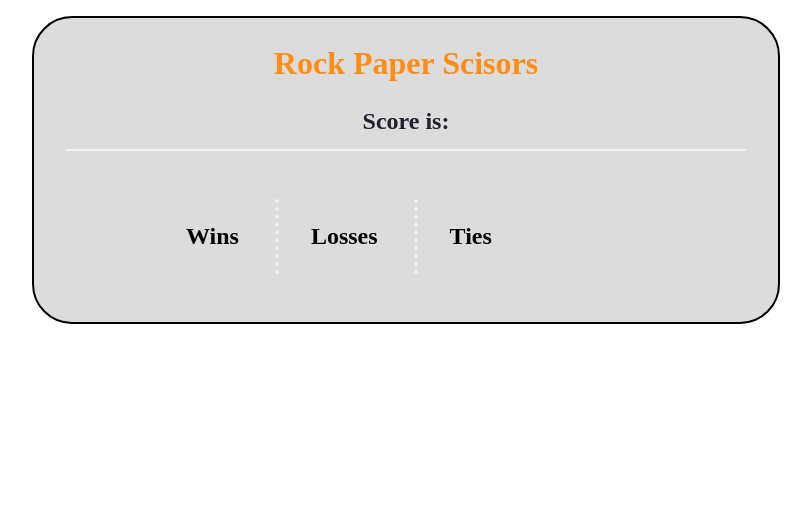
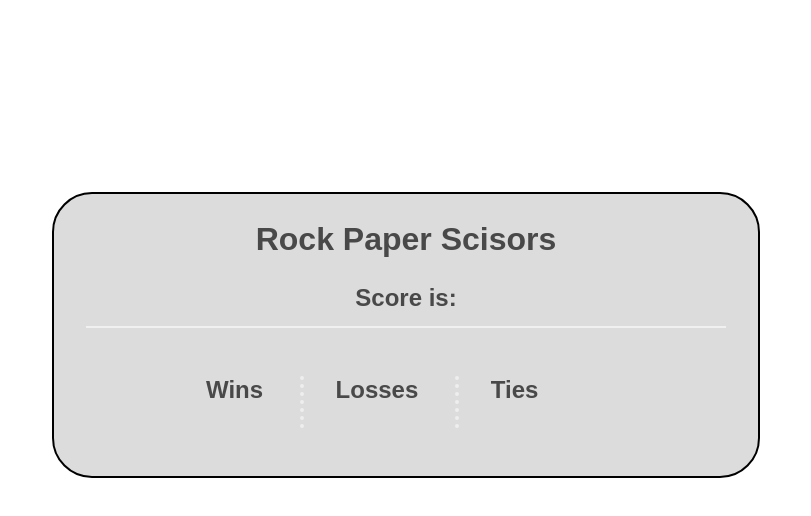
Before and after one commit to echo-dave/Rock-Paper-Scissors, a plain HTML site: page index.html in a window 1280 px wide. Shown: the whole page, without its empty margins (234-1045 px from the left). Drawn offline with Linux system fonts and the light colour scheme.

Commit message:
moved styling to styles.css and did a little formatting for readability

```diff
--- a/index.html
+++ b/index.html
@@ -6,85 +6,14 @@
     <meta name="viewport" content="width=device-width, initial-scale=1.0">
     <meta http-equiv="X-UA-Compatible" content="ie=edge">
     <title>Rock Paper Scisors</title>
-
-    <style>
-        h1 {
-            font-size: 2rem;
-            text-align: center;
-            color: rgb(255, 141, 20);
-        }
-
-        h2 {
-            display: block;
-            font-size: 1.5rem;
-            color: rgb(32, 32, 46);
-            position: relative;
-            margin-bottom: 4rem;
-        }
-
-        h2::after {
-            content: '';
-            width: 100%;
-            background: rgb(240, 240, 240);
-            height: .125rem;
-            position: absolute;
-            bottom: -1rem;
-            left: 0;
-        }
-
-        h3 {
-            font-size: 1.5rem;
-            box-sizing: content-box;
-            margin-top: o;
-        }
-
-        ul {
-            margin: 1em auto;
-            list-style: none;
-        }
-
-        li {
-            display: inline-block;
-            padding: 0rem 2rem 0 2rem;
-            margin: 0 auto;
-            box-sizing: border-box;
-        }
-
-        ul li:nth-child(2),
-        ul li:nth-child(3) {
-            border-left: dotted .25rem #eee;
-        }
-
-        ul>div {
-            margin: 0 auto;
-            padding-left: 3rem;
-            text-transform: capitalize;
-        }
-
-        #error {
-            font-size: 2.5rem;
-            font-family: monospace;
-            color: rgb(150, 198, 77);
-            margin: 1rem auto;
-            text-align: center;
-        }
-
-        section {
-            background: rgb(220, 220, 220);
-            border-radius: 2.5rem;
-            border: .125rem solid black;
-            padding: 0 2em 2em 2em;
-        }
-    </style>
+    <link rel="stylesheet" href="style.css">
 </head>
 
 <body>
-
-    <section style="margin: 1em auto; width: 85vh">
+<section>
     <h1>Rock Paper Scisors</h1>
     <h2 style="text-align: center;">Score is:</h2>
-        <ul>
-            <div>
+    <ul><div>
         <li>
             <h3>wins</h3>
             <div id="winNumber"></div>
@@ -97,12 +26,10 @@
             <h3>ties</h3>
             <div id="tieNumber"></div>
         </li>
-            </div>
-        </ul>
+   </div> </ul>
 </section>
 
 <div id="error"></div>
-
 
     <script>
         // declare/initialize our variables
--- /dev/null
+++ b/style.css
@@ -0,0 +1,52 @@
+body {color:#494949;font-family: sans-serif;margin-top:15%;}
+
+h1 {font-size:2rem;text-align: center;}
+
+h2 {display:block;font-size: 1.5rem;position:relative; margin-bottom:4rem;}
+
+h2::after {
+    content:'';
+    width:100%;
+    background:rgb(240, 240, 240);
+    height:.125rem;
+    position: absolute;
+    bottom:-1rem;
+    left: 0;
+}
+
+h3 {font-size: 1.5rem; box-sizing: content-box; margin-top:0;}
+
+ul {margin: 1em auto; list-style: none;}
+
+li {
+    display: inline-block;
+    padding:0rem 2rem 0 2rem;
+    margin: 0 auto;
+    box-sizing: border-box;
+}
+
+ul li:nth-child(2), ul li:nth-child(3) {border-left:dotted .25rem #eee;}
+
+ul > div {margin:0 auto; padding-left: 3rem;text-transform: capitalize;}
+
+#error {
+    font-size: 2.5rem;
+    font-family: monospace;
+    color:rgb(150, 198, 77);
+    margin: 1rem auto;
+    text-align: center;
+}
+
+section{
+    background: rgb(220, 220, 220);
+    border-radius: 2.5rem;
+    border: .125rem solid black;
+    padding:0 2em 2em 2em;
+    margin: 0 auto;
+    max-width:40rem;
+}
+
+@media only screen and (max-width:450px) {
+    body {margin-top:0;}
+    ul li:nth-child(2), ul li:nth-child(3) {border:none;}
+}
```
Lines whose indentation alone changed are shown as unchanged.
